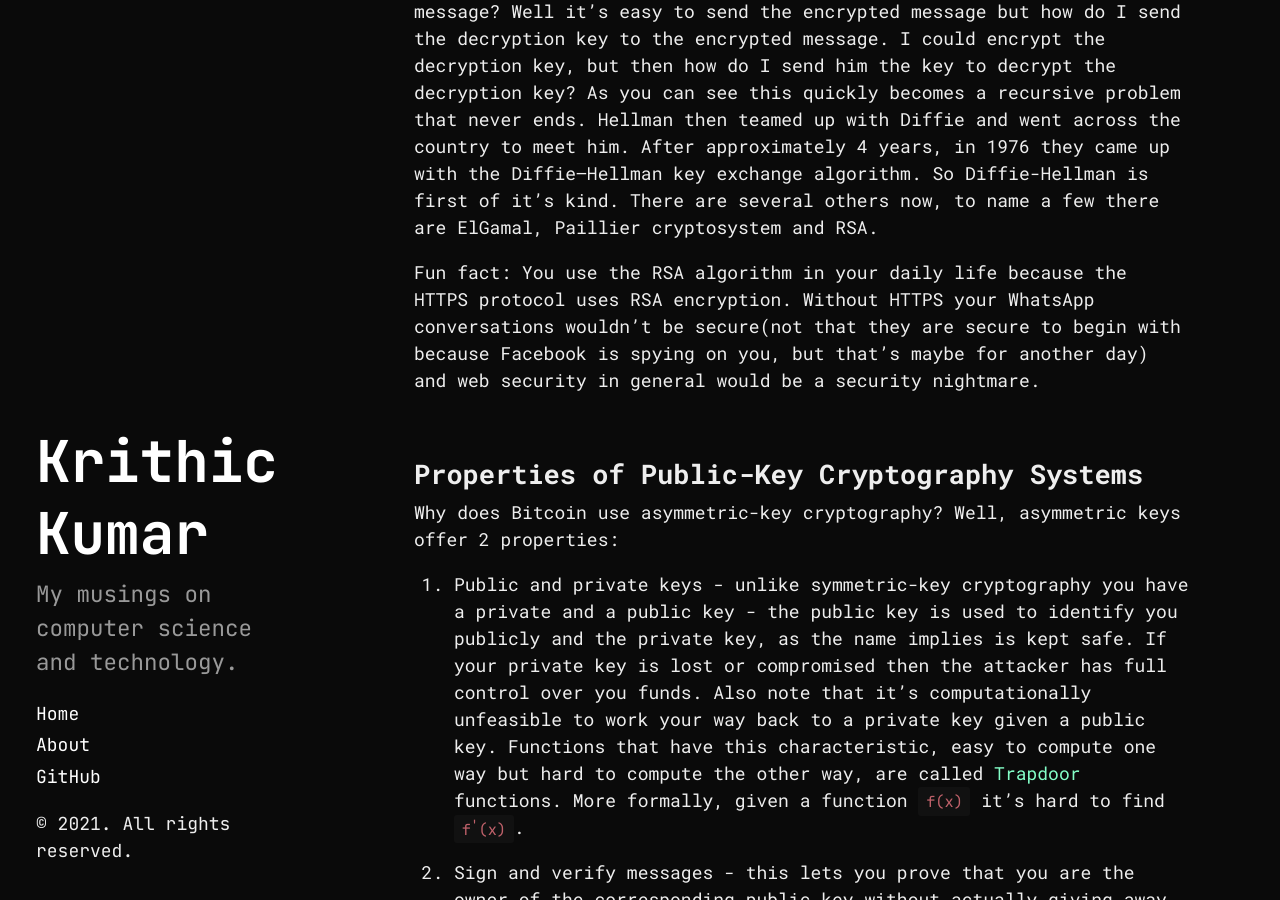
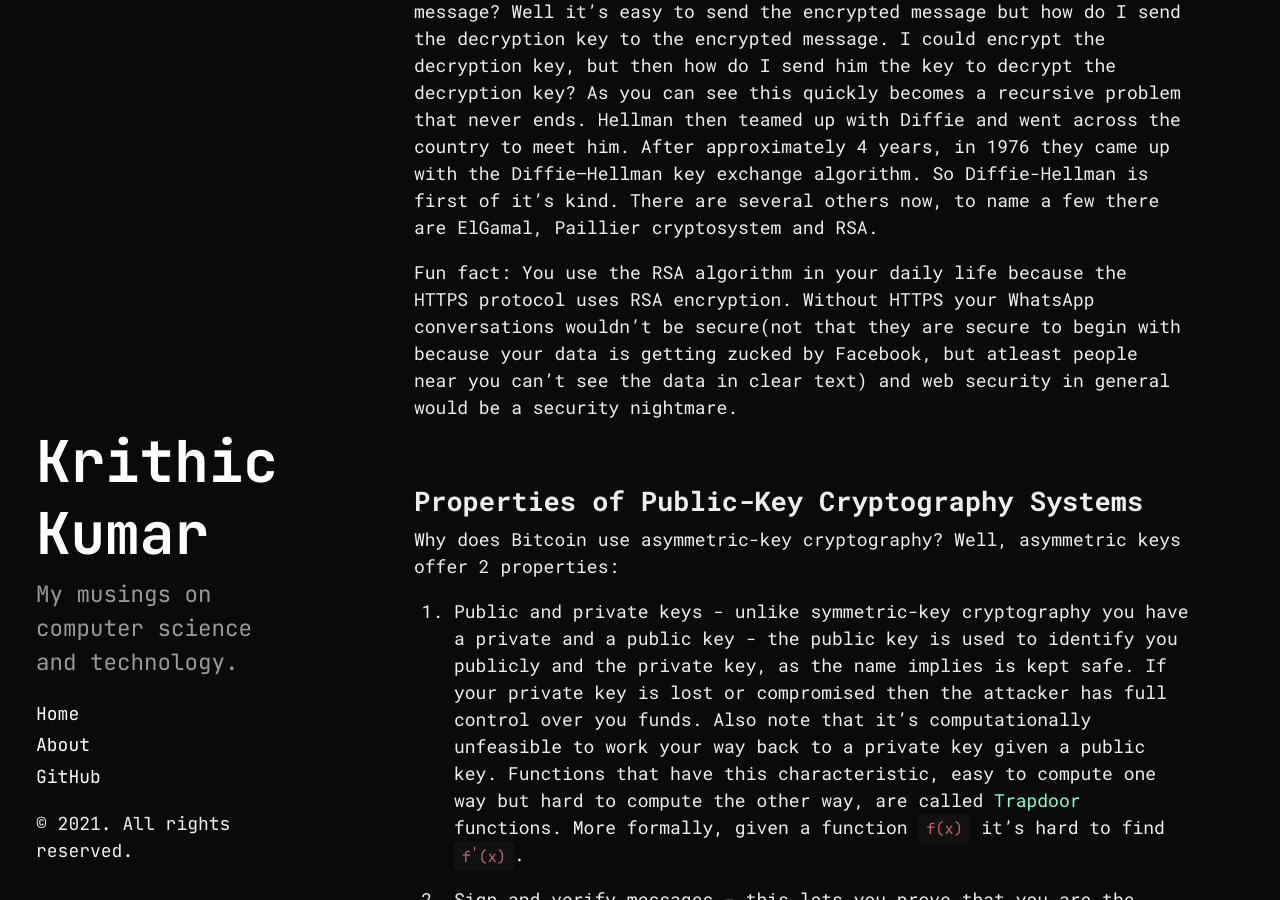
Before and after one commit to notjedi/notjedi.github.io, a Jekyll site: the page built from _posts/2021-07-11-elliptic-curve-cryptography.md, in a window 1280 px wide and 900 px high, scrolled down 700 px. Built offline with Jekyll 4.4.1, drawn with Linux system fonts in a browser that asks for light colours; formulas are drawn with MathJax 3; some of the changed text lies outside the part shown.

Commit message:
minor changes

```diff
--- a/_posts/2021-07-11-elliptic-curve-cryptography.md
+++ b/_posts/2021-07-11-elliptic-curve-cryptography.md
@@ -25,8 +25,8 @@ key exchange algorithm. So Diffie-Hellman is first of it's kind. There are sever
 RSA.
 
 Fun fact: You use the RSA algorithm in your daily life because the HTTPS protocol uses RSA encryption. Without HTTPS your WhatsApp conversations
-wouldn't be secure(not that they are secure to begin with because Facebook is spying on you, but that's maybe for another day) and web security in general
-would be a security nightmare.
+wouldn't be secure(not that they are secure to begin with because your data is getting zucked by  Facebook, but atleast people near you can't see the data
+in clear text) and web security in general would be a security nightmare.
 
 <br>
 ## Properties of Public-Key Cryptography Systems
```
Also changed, not shown: other parts of _posts/2021-07-11-elliptic-curve-cryptography.md (+3 -3 lines).
